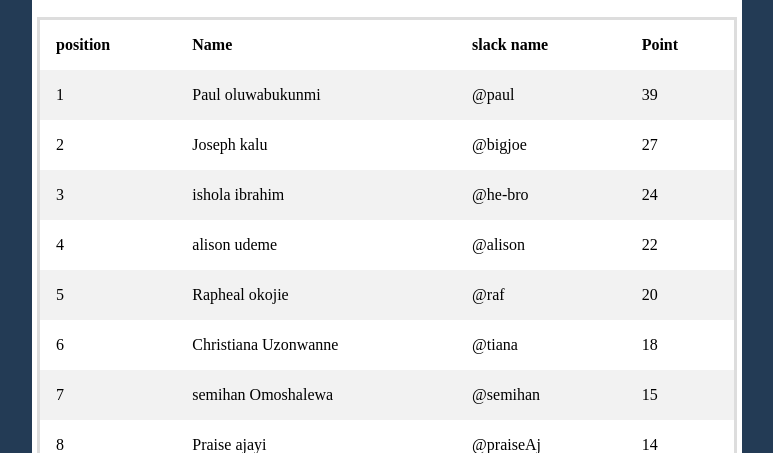
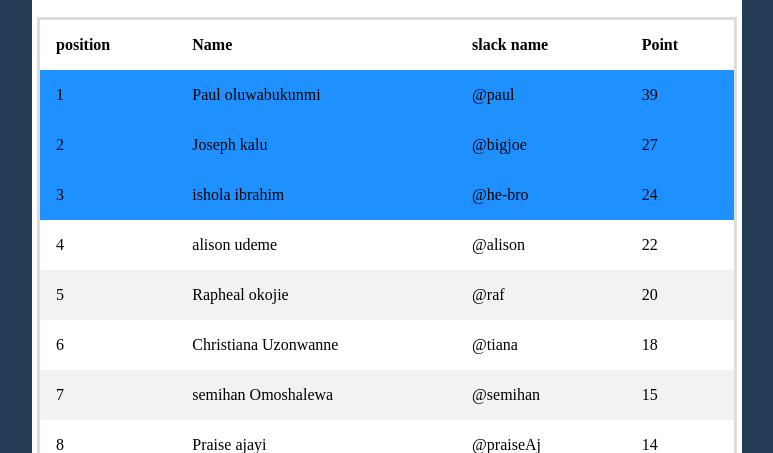
Before and after one commit to Okaks/HNG_Leaderboard, a website: page index.html in a window 1280 px wide. Shown: the part 347-800 px from the top of the page, without its empty margins (253-1026 px from the left). Drawn offline with Linux system fonts and the light colour scheme.

Commit message:
updated leaderboard

```diff
--- a/index.html
+++ b/index.html
@@ -24,19 +24,19 @@
                 <th>slack name</th>
                 <th>Point</th>
               </tr>
-              <tr>
+              <tr style="background-color: dodgerblue">
                 <td>1</td>
                 <td>Paul oluwabukunmi</td>
                 <td>@paul</td>
                 <td>39</td>
               </tr>
-              <tr>
+              <tr style="background-color: dodgerblue">
                 <td>2</td>
                 <td>Joseph kalu</td>
                 <td>@bigjoe</td>
                 <td>27</td>
               </tr>
-              <tr>
+              <tr style="background-color: dodgerblue">
                 <td>3</td>
                 <td>ishola ibrahim</td>
                 <td>@he-bro</td>
```
